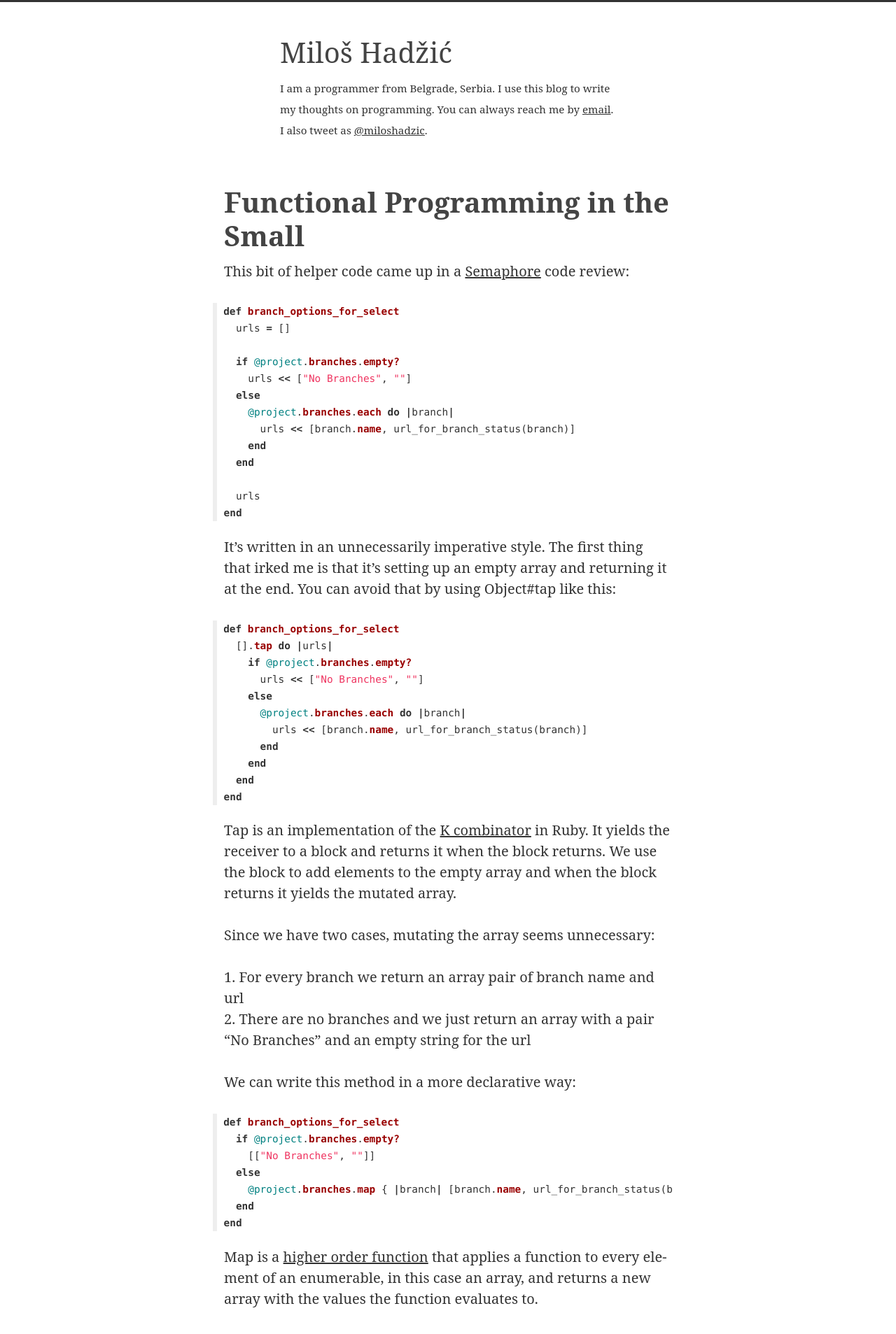
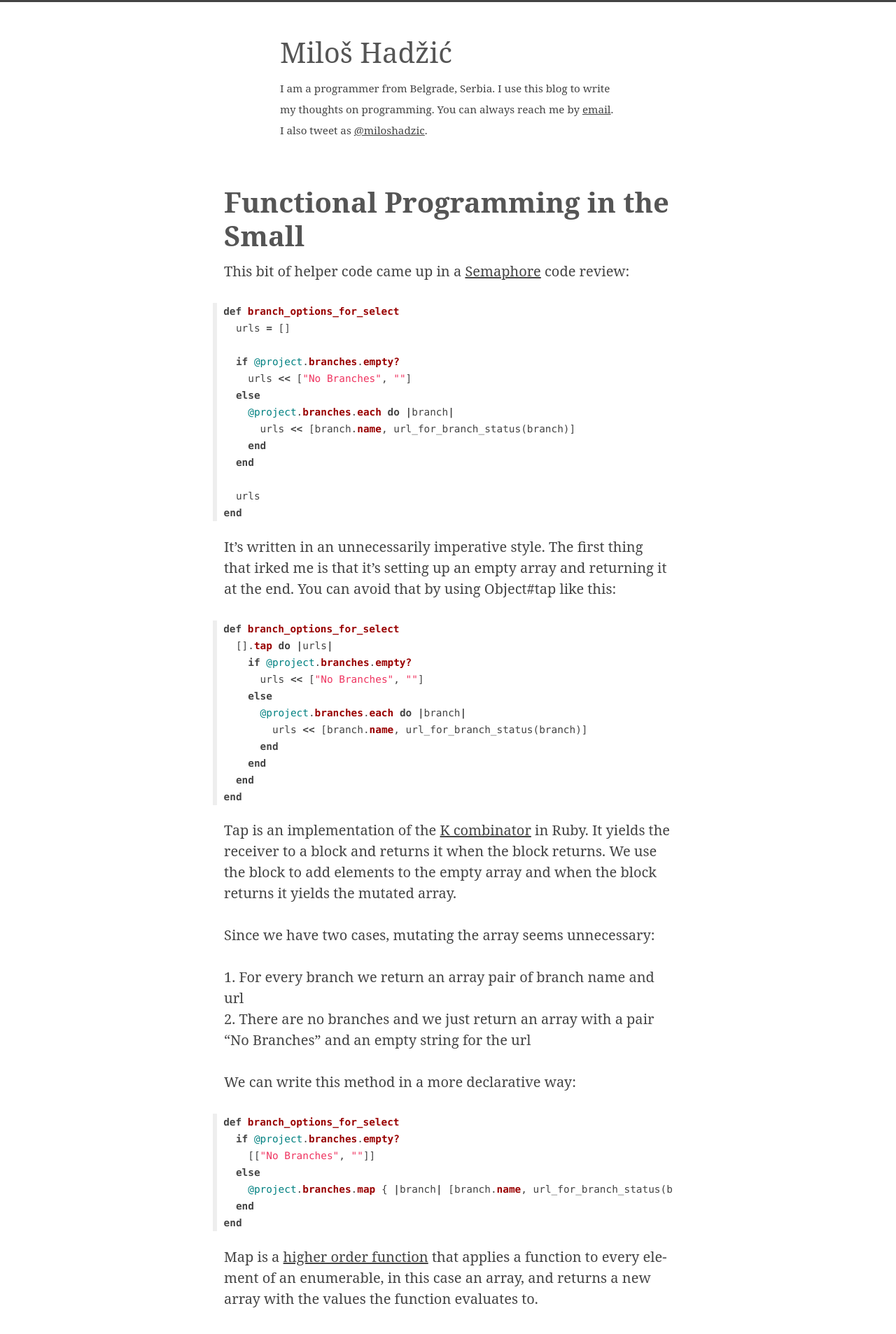
Before and after one commit to miloshadzic/miloshadzic.github.com, a Jekyll site: the page built from index.html, in a window 1280 px wide. Shown: the top 1907 px of the page at 70% size. Built offline with Jekyll 4.4.1, drawn with Linux system fonts in a browser that asks for light colours; Markdown is read by kramdown in place of the engine named in the settings.

Commit message:
Try lighter text

```diff
--- a/resources/css/style.css
+++ b/resources/css/style.css
@@ -27,9 +27,9 @@ body {
   font-size: 125%;
   line-height: 1.5em;
   font-family: "ff-meta-serif-web-pro-1","ff-meta-serif-web-pro-2","serif";
-  color: #333333;
+  color: #444444;
   hyphens: auto;
-  border-top: 0.2rem #333333 solid;
+  border-top: 0.2rem #444444 solid;
   text-rendering: optimizeLegibility;
   -webkit-font-smoothing: antialiased; }
 
@@ -46,11 +46,11 @@ q:before, q:after {
 
 ::-moz-selection {
   color: white;
-  background: #333333; }
+  background: #444444; }
 
 ::selection {
   color: white;
-  background: #333333; }
+  background: #444444; }
 
 table {
   border-collapse: collapse;
@@ -67,7 +67,7 @@ p {
   hyphens: auto; }
 
 h1 {
-  color: #444444;
+  color: #555555;
   font-size: 2.5rem;
   font-weight: bold;
   line-height: 3rem;
@@ -88,13 +88,13 @@ pre, code {
   line-height: 1.5rem;
   margin-left: -1rem;
   padding-left: 0.6rem;
-  border-left: 0.4rem solid #eee; }
+  border-left: 0.4rem solid #eeeeee; }
 
 hr {
   margin-top: 3.2rem;
   margin-bottom: 1.5rem;
   border: 0;
-  border-bottom: 2px #eee solid;
+  border-bottom: 2px #eeeeee solid;
   width: 20rem; }
 
 time {
@@ -161,14 +161,14 @@ footer {
   margin-top: 3.2em;
   padding-top: 1.5em;
   padding-bottom: 1.5em;
-  border-top: 1px solid #ccc;
+  border-top: 1px solid #cccccc;
   background: #eee;
   width: 100%;
   text-align: center; }
 
 footer a {
-  color: #333333;
-  border: 2px #eee dotted;
+  color: #444444;
+  border: 2px #eeeeee dotted;
   text-decoration: none;
   -moz-transition: border 0.3s ease-in;
   -webkit-transition: border 0.3s ease-in;
--- a/resources/sass/style.scss
+++ b/resources/sass/style.scss
@@ -1,12 +1,12 @@
-$text: #333;
-$lightertext: #444;
+$text: #444;
+$lightertext: #555;
 $lighttext: #666;
 $background: white;
 $blue: #1693a7;
 $grey: #f6f6f5;
 $lightgrey: #fcfcfb;
 $orange: #FF9500;
-$magenta: #333;
+$magenta: #444;
 $light_magenta: #F25A7D;
 $light_magenta: $magenta;
 
```
